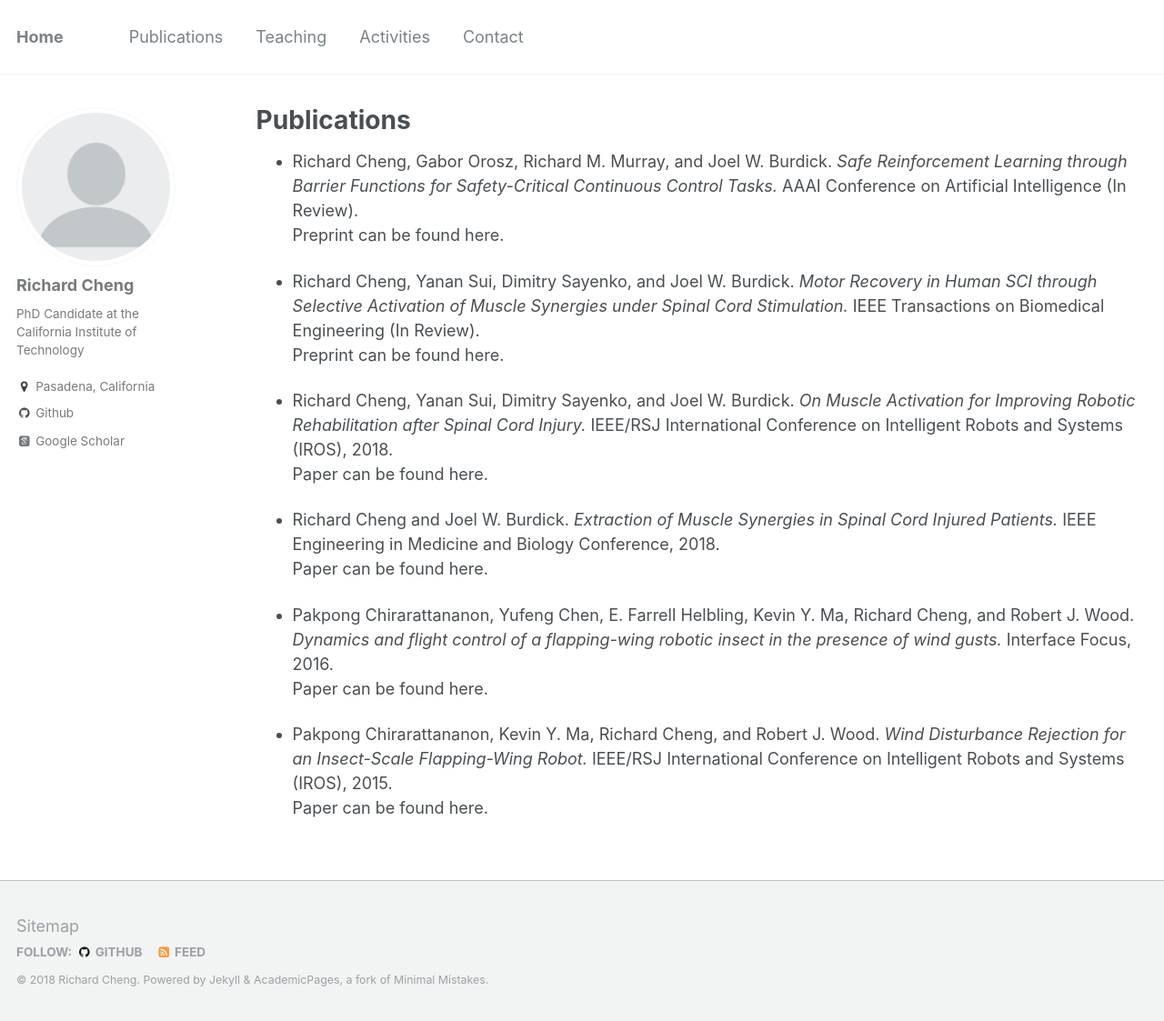
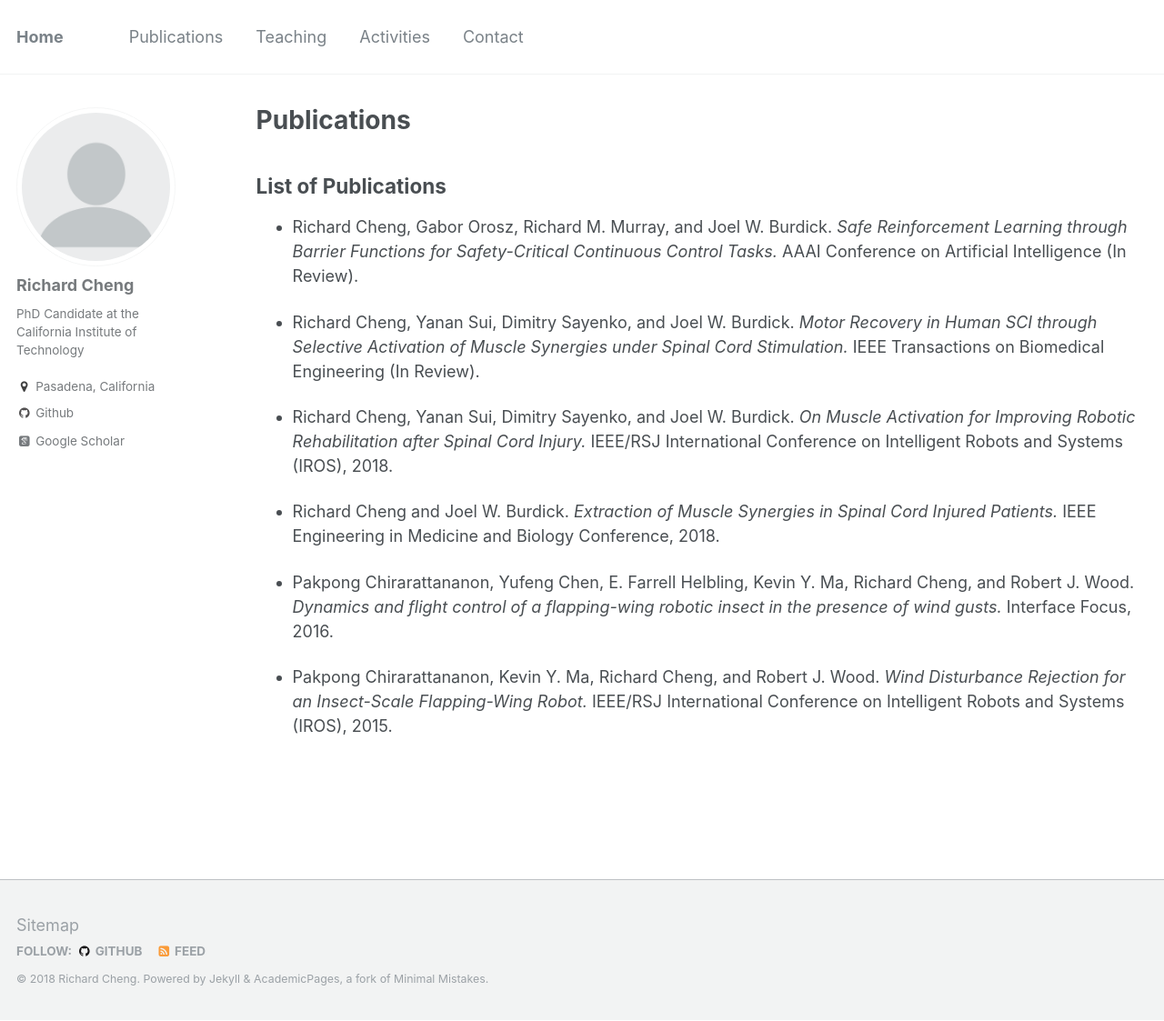
Before and after one commit to rcheng805/rcheng805.github.io, a Jekyll site: the page built from _pages/papers.md, in a window 1280 px wide and 1123 px high. Shown: the whole window at 91% size. Built offline with Jekyll 4.4.1, drawn with Linux system fonts in a browser that asks for light colours; some web fonts are replaced.

Commit message:
Update papers.md

```diff
--- a/_pages/papers.md
+++ b/_pages/papers.md
@@ -5,20 +5,17 @@ permalink: /papers/
 author_profile: true
 ---
 
+List of Publications
+------
+
 * [Richard Cheng, Gabor Orosz, Richard M. Murray, and Joel W. Burdick. *Safe Reinforcement Learning through Barrier Functions for Safety-Critical Continuous Control Tasks.* AAAI Conference on Artificial Intelligence (In Review).](http://rcheng805.github.io/files/aaai2018.pdf) <br/>
-Preprint can be found [here](http://rcheng805.github.io/files/aaai2018.pdf).
 
 * [Richard Cheng, Yanan Sui, Dimitry Sayenko, and Joel W. Burdick. *Motor Recovery in Human SCI through Selective Activation of Muscle Synergies under Spinal Cord Stimulation.* IEEE Transactions on Biomedical Engineering (In Review).](http://rcheng805.github.io/files/tbme2018.pdf) <br/>
-Preprint can be found [here](http://rcheng805.github.io/files/tbme2018.pdf).
 
 * [Richard Cheng, Yanan Sui, Dimitry Sayenko, and Joel W. Burdick. *On Muscle Activation for Improving Robotic Rehabilitation after Spinal Cord Injury.* IEEE/RSJ International Conference on Intelligent Robots and Systems (IROS), 2018.](http://rcheng805.github.io/files/iros2018.pdf) <br/>
-Paper can be found [here](http://rcheng805.github.io/files/iros2018.pdf).
 
 * [Richard Cheng and Joel W. Burdick. *Extraction of Muscle Synergies in Spinal Cord Injured Patients.* IEEE Engineering in Medicine and Biology Conference, 2018.](http://rcheng805.github.io/files/embc2018.pdf) <br/>
-Paper can be found [here](http://rcheng805.github.io/files/embc2018.pdf).
 
 * [Pakpong Chirarattananon, Yufeng Chen, E. Farrell Helbling, Kevin Y. Ma, Richard Cheng, and Robert J. Wood. *Dynamics and flight control of a flapping-wing robotic insect in the presence of wind gusts.* Interface Focus, 2016.](http://rcheng805.github.io/files/interface2016.pdf) <br/>
-Paper can be found [here](http://rcheng805.github.io/files/interface2016.pdf).
 
 * [Pakpong Chirarattananon, Kevin Y. Ma, Richard Cheng, and Robert J. Wood. *Wind Disturbance Rejection for an Insect-Scale Flapping-Wing Robot.* IEEE/RSJ International Conference on Intelligent Robots and Systems (IROS), 2015.](http://rcheng805.github.io/files/iros2015.pdf) <br/>
-Paper can be found [here](http://rcheng805.github.io/files/iros2015.pdf).
```
